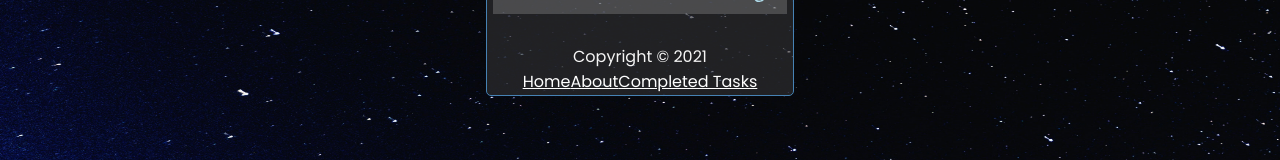
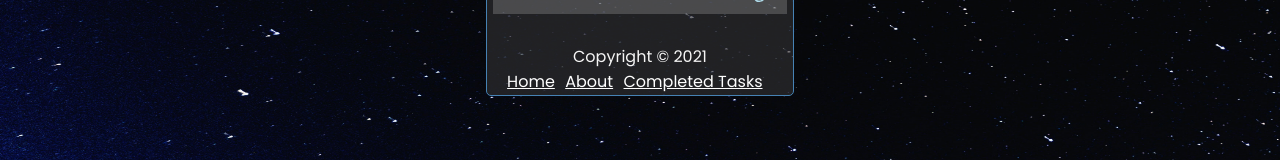
Before and after one commit to epfrndz/react-task-tracker, a React (Create React App) app: page / in a window 1280 px wide. Shown: the part 592-752 px from the top of the page. Built offline with nearby package versions, Linux system fonts and the light colour scheme; data requests are answered from the project's data file.

Commit message:
Added styling enhancements to footer

```diff
--- a/src/index.css
+++ b/src/index.css
@@ -150,6 +150,10 @@ body {
 footer {
   margin-top: 30px;
   text-align: center;
+}
+
+footer a {
+  padding-right: 0.65rem;
 }
 
 .image{
```
